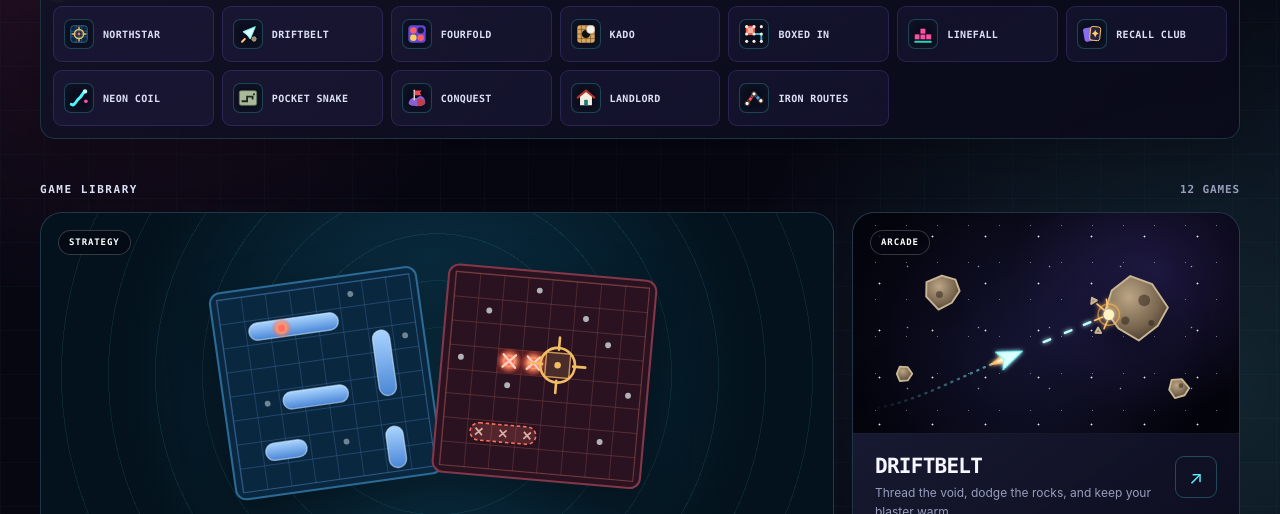
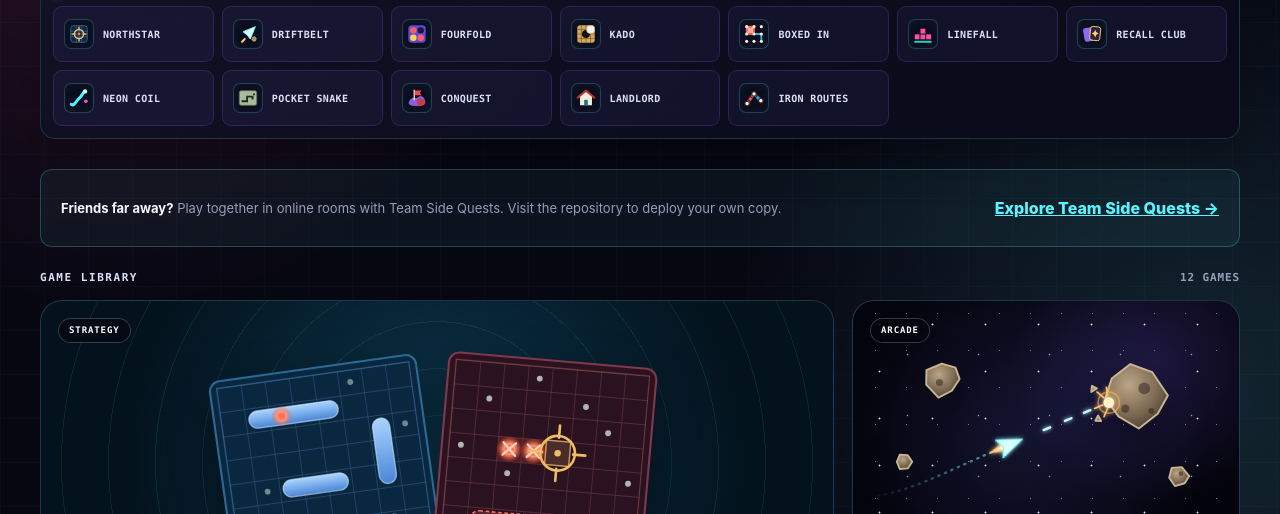
Before and after one commit to EMRahman/Games, a plain HTML site: page index.html in a window 1280 px wide. Shown: the part 286-800 px from the top of the page. Drawn offline with Linux system fonts and the light colour scheme.

Commit message:
Add Team Side Quests invite to game catalog

```diff
--- a/index.html
+++ b/index.html
@@ -178,6 +178,23 @@
     }
 
     .surprise span { color: var(--yellow); font-size: 17px; }
+
+    .online-invite {
+      display: flex;
+      flex-wrap: wrap;
+      align-items: center;
+      justify-content: space-between;
+      gap: 8px 24px;
+      margin: 10px 0 24px;
+      padding: 16px 20px;
+      border: 1px solid rgba(92, 243, 255, .25);
+      border-radius: 12px;
+      background: rgba(92, 243, 255, .05);
+    }
+
+    .online-invite p { margin: 0; color: var(--muted); font-size: 13px; line-height: 1.5; }
+    .online-invite strong { color: var(--ink); }
+    .online-invite a { display: inline-flex; align-items: center; min-height: 44px; color: var(--blue); font-weight: 800; }
 
     .quick-launch {
       grid-column: 1 / -1;
@@ -616,6 +633,7 @@
     .game-card:focus-visible,
     .quick-game:focus-visible,
     .surprise:focus-visible,
+    .online-invite a:focus-visible,
     .brand:focus-visible {
       outline: 3px solid var(--orange);
       outline-offset: 4px;
@@ -728,6 +746,11 @@
           <div class="quick-grid" id="quick-grid"></div>
         </nav>
       </section>
+
+      <aside class="online-invite" aria-label="Play with friends online">
+        <p><strong>Friends far away?</strong> Play together in online rooms with Team Side Quests. Visit the repository to deploy your own copy.</p>
+        <a href="https://github.com/EMRahman/GameRooms">Explore Team Side Quests →</a>
+      </aside>
 
       <section aria-labelledby="games-title">
         <div class="collection-head">
```
Also changed, not shown: 1 other file.
